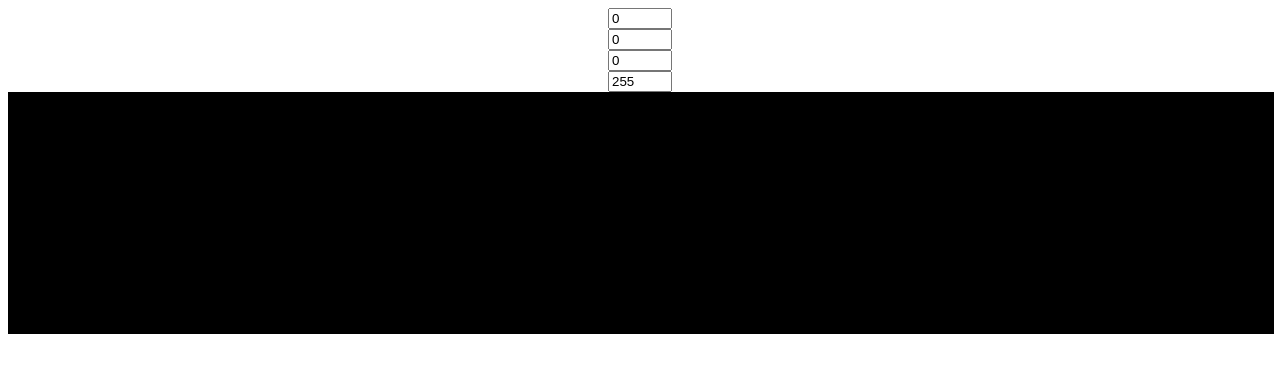
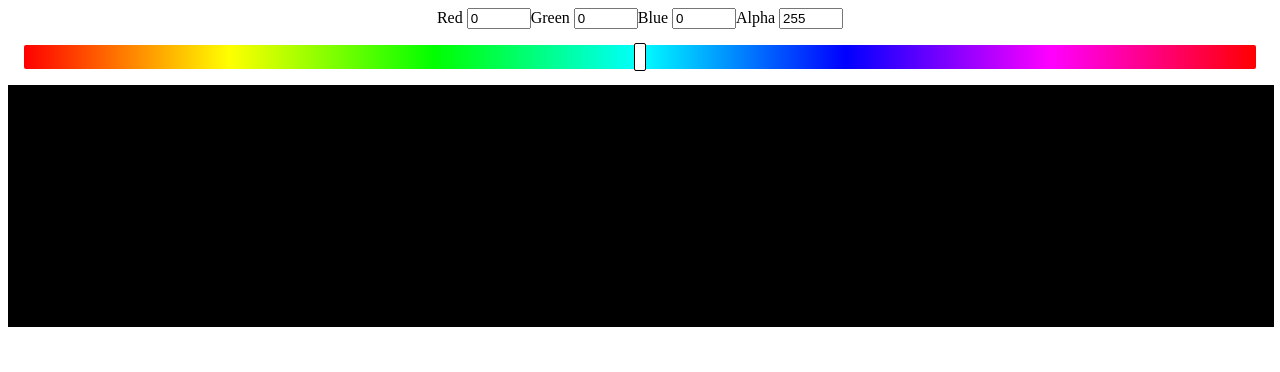
Before and after one commit to edpacca/chromypal, a Svelte app: page / in a window 1280 px wide. Shown: the top 372 px of the page. Built offline with nearby package versions, Linux system fonts and the light colour scheme.

Commit message:
add rgb bar

```diff
--- a/src/App.svelte
+++ b/src/App.svelte
@@ -1,5 +1,6 @@
 <script lang="ts">
     import ColourBlock from "./lib/ColourBlock.svelte";
+    import RgbPickerBar from "./lib/RgbPickerBar.svelte";
     import type { RGBAColor } from "./types";
 
     let activeRValue = $state(0);
@@ -15,11 +16,57 @@
     });
 </script>
 
-<div class="inputs__container">
-    <input type="number" min=0 max=255 placeholder="0-255" bind:value={activeRValue} />
-    <input type="number" min=0 max=255 placeholder="0-255" bind:value={activeGValue} />
-    <input type="number" min=0 max=255 placeholder="0-255" bind:value={activeBValue} />
-    <input type="number" min=0 max=255 placeholder="0-255" bind:value={activeAValue} />
+<main>
+    <div class="inputs__container">
+        <div>
+            <label for="red">Red</label>
+            <input
+                id="red"
+                type="number"
+                min="0"
+                max="255"
+                placeholder="0-255"
+                bind:value={activeRValue}
+            />
+        </div>
+        <div>
+            <label for="green">Green</label>
+            <input
+                id="green"
+                type="number"
+                min="0"
+                max="255"
+                placeholder="0-255"
+                bind:value={activeGValue}
+            />
+        </div>
+        <div>
+            <label for="blue">Blue</label>
+            <input
+                id="blue"
+                type="number"
+                min="0"
+                max="255"
+                placeholder="0-255"
+                bind:value={activeBValue}
+            />
+        </div>
+        <div>
+            <label for="alpha">Alpha</label>
+            <input
+                id="alpha"
+                type="number"
+                min="0"
+                max="255"
+                placeholder="0-255"
+                bind:value={activeAValue}
+            />
+        </div>
+    </div>
+</main>
+
+<div class="bar__container">
+	<RgbPickerBar bind:value={activeRGBA}/>
 </div>
 
 <div class="blocks__container">
@@ -28,10 +75,10 @@
 
 <style>
     .inputs__container {
-		display: flex;
-		justify-content: center;
-		align-items: center;
-		flex-direction: column;
+        display: flex;
+        justify-content: center;
+        align-items: center;
+        flex-direction: row;
     }
     .blocks__container {
         display: flex;
@@ -40,6 +87,12 @@
         align-items: center;
         width: 100%;
         height: 15rem;
-		border: 1px solid black;
+        border: 1px solid black;
     }
+	.bar__container {
+		display: flex;
+		justify-content: center;
+		align-items: center;
+		padding: 1rem;
+	}
 </style>
--- /dev/null
+++ b/src/lib/RgbPickerBar.svelte
@@ -0,0 +1,74 @@
+<script lang="ts">
+    import type { RGBAColor } from "../types";
+
+    interface Props {
+        value: RGBAColor;
+    }
+
+    let { value = $bindable(), ...props }: Props = $props();
+</script>
+
+<div class="bar">
+    <input type="range" />
+</div>
+
+<style>
+    .bar {
+        background: linear-gradient(
+            90deg,
+            rgb(255, 0, 0),
+            rgb(255, 255, 0),
+            rgb(0, 255, 0),
+            rgb(0, 255, 255),
+            rgb(0, 0, 255),
+            rgb(255, 0, 255),
+            rgb(255, 0, 0)
+        );
+        width: 100%;
+        height: 24px;
+        position: relative;
+        border-radius: 2px;
+    }
+
+    input {
+        appearance: none;
+        width: 100%;
+        height: 100%;
+        margin: 0;
+        padding: 0;
+        background: transparent;
+        cursor: pointer;
+        position: absolute;
+        top: -2px;
+    }
+
+    input::-webkit-slider-thumb {
+        appearance: none;
+        width: 12px;
+        height: 28px;
+        background: rgb(255, 255, 255);
+        cursor: pointer;
+        border-radius: 2px;
+        border: 1px solid black;
+    }
+
+    input::-moz-range-thumb {
+        width: 12px;
+        height: 28px;
+        background: rgb(255, 255, 255);
+        cursor: pointer;
+        border: none;
+        border-radius: 2px;
+    }
+
+    input::-webkit-slider-runnable-track {
+        background: transparent;
+        height: 100%;
+        border: none;
+    }
+
+    input::-moz-range-track {
+        background: transparent;
+        border: none;
+    }
+</style>
```
